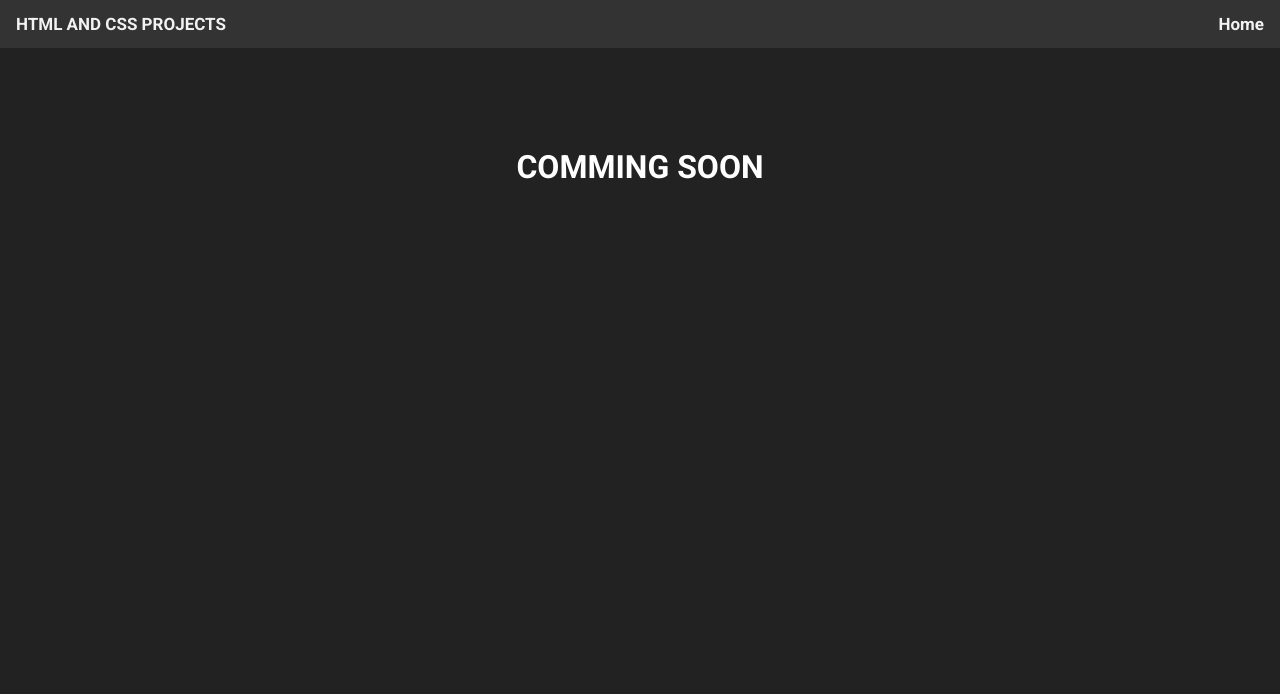
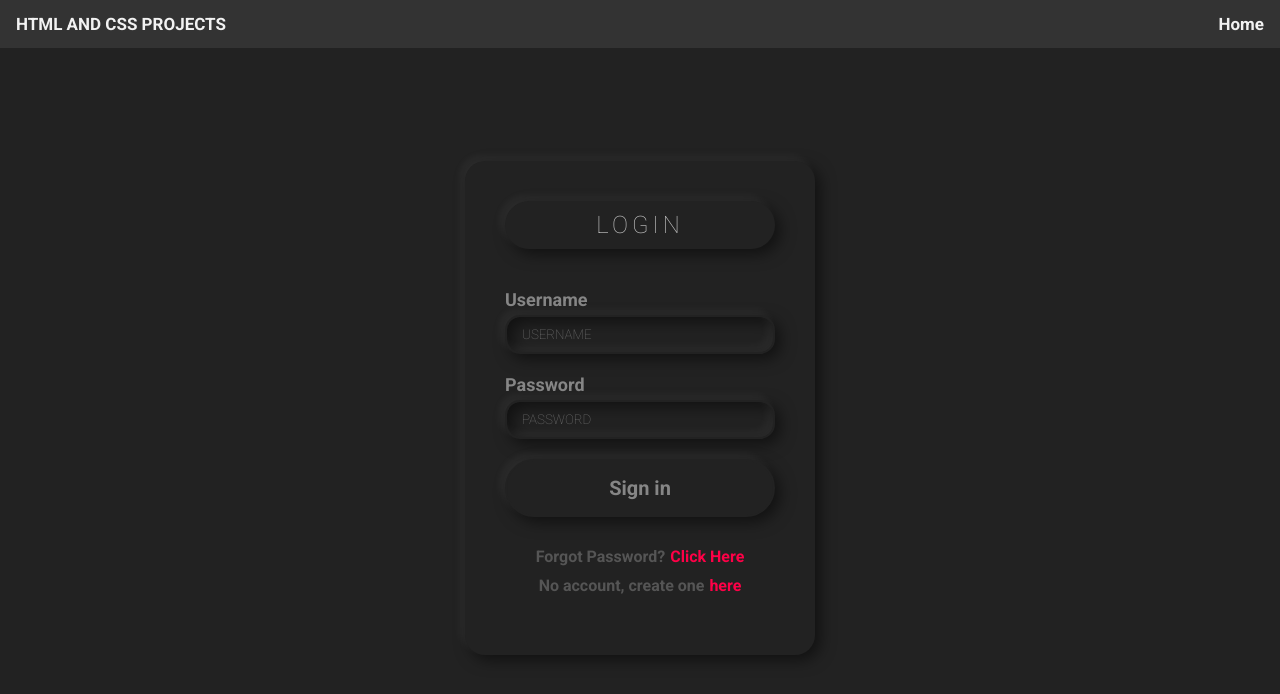
Before and after one commit to hooman05/hooman05.github.io, a plain HTML site: page neumorphismlogin/index.html in a window 1280 px wide. Drawn offline with Linux system fonts and the light colour scheme.

Commit message:
Add files via upload

```diff
--- a/neumorphismlogin/index.html
+++ b/neumorphismlogin/index.html
@@ -3,6 +3,13 @@
     <head>
         <title>HTML AND CSS LEARNING</title>
         <link rel="stylesheet" href="style.css">
+
+        <script>
+            function submit() {
+                document.getElementById('a').value='';
+                document.getElementById('b').value='';
+            }
+        </script>
     </head>
     <body>
         <!--       NAVBAR         -->
@@ -12,6 +19,27 @@
         </div>
         <!--     END NAVBAR       -->
 
-        <h1>COMMING SOON</h1>
+        <div class="project">
+            <div class="form">
+                <h2>login</h2>
+                <div class="input">
+                    <div class="inputBox">
+                        <label>Username</label>
+                        <input class="inp" value="" id="a" type="text" name="" placeholder="username">
+                    </div>
+
+                    <div class="inputBox">
+                        <label>Password</label>
+                        <input class="inp" value="" id="b" type="password" name="" placeholder="Password">
+                    </div>
+
+                    <div class="inputBox">
+                        <input class="sin" type="submit" name="" value="Sign in" onclick="submit()">
+                    </div>
+                    <p class="forgot">Forgot Password? <a class="link1" href="forgotpw.html">Click Here</a></p>
+                    <p class="forgot1">No account, create one<a class="link1" href="forgotpw.html" >here</a></p>
+                </div>
+            </div>
+        </div>
     </body>
 </html>
--- a/neumorphismlogin/style.css
+++ b/neumorphismlogin/style.css
@@ -1,12 +1,12 @@
-@import url('https://fonts.googleapis.com/css2?family=Roboto:wght@700;900&display=swap');
+@import url('https://fonts.googleapis.com/css2?family=Roboto:wght@100;700;900&display=swap');
 
 * {
     margin: 0;
     padding: 0;
     box-sizing: border-box;
-    font-family: Roboto;
-
-
+    font-family: 'Roboto', sans-serif;
+    font-weight: 700;
+    -webkit-user-select: none;
 }
 
 body {
@@ -50,3 +50,122 @@ h1 {
     padding-top: 100px;
     color: white;
 }
+
+.here {
+    margin-left: 10px;
+    margin-right: 10px;
+    text-decoration: none;
+}
+
+/* project start */
+
+.project {
+    display: flex;
+    justify-content: center;
+    align-items: center;
+    min-height: 90vh;
+}
+
+.form {
+    font-weight: 700;
+    border-radius: 20px;
+
+    position: relative;
+    width: 350px;
+    padding: 40px 40px 60px;
+
+    box-shadow: -5px -5px 10px rgba(255, 255, 255, .05),
+                 5px  5px 15px rgba(0, 0, 0, .5);
+}
+
+.form h2 {
+    display: flex;
+    color: #c7c7c7;
+    font-weight: 500;
+    text-transform: uppercase;
+    letter-spacing: 4px;
+    justify-content: center;
+    box-shadow: -5px -5px 10px rgba(255, 255, 255, .05),
+    5px  5px 15px rgba(0, 0, 0, .5);
+    padding: 10px;
+    border-radius: 50px;
+}
+
+.form .input {
+    font-weight: 700;
+    text-align: left;
+    margin-top: 40px;
+}
+
+.form .input .inputBox {
+    margin-top: 20px;
+}
+
+.form .input .inputBox label {
+    display: block;
+    color: #868686;
+    margin-bottom: 5px;
+    font-size: 18px;
+}
+
+.form .input .inputBox .inp {
+    font-weight: 100;
+
+    color: #30a9f4;
+    text-transform: none;
+    width: 100%;
+    background: #222;
+    border: 2px solid #222;
+    text-transform: uppercase;
+    outline: none;
+    border-radius: 15px;
+    padding: 10px 15px;
+    box-shadow: -5px -5px 10px rgba(255, 255, 255, .05),
+                5px  5px 15px rgba(0, 0, 0, .5),
+                inset -5px -5px 10px rgba(255, 255, 255, .05),
+                inset 5px 5px 15px rgba(0, 0, 0, .5);
+}
+
+.form .input .inputBox .sin {
+    color: #868686;
+    width: 100%;
+    background: #222;
+    border: 2px solid #222;
+    font-size: 20px;
+    outline: none;
+    border-radius: 40px;
+    padding: 15px 15px;
+    box-shadow: -5px -5px 10px rgba(255, 255, 255, .05),
+                5px  5px 15px rgba(0, 0, 0, .5);
+}
+
+.form .input .inputBox .sin:hover {
+    color: #868686;
+    width: 100%;
+    background: #222;
+    border: 2px solid #222;
+    outline: none;
+    border-radius: 40px;
+    padding: 15px 15px;
+    box-shadow: inset -5px -5px 10px rgba(255, 255, 255, .05),
+                inset 5px 5px 15px rgba(0, 0, 0, .5);
+}
+
+.forgot {
+    display: flex;
+    justify-content: center;
+    margin-top: 30px;
+    color: #555;
+}
+.forgot1 {
+    display: flex;
+    justify-content: center;
+    margin-top: 10px;
+    color: #555;
+}
+
+.link1 {
+    margin-left: 5px;
+    text-decoration: none;
+    color: #ff0047;
+}
```
Also changed, not shown: neumorphismlogin/forgotpw.html (added, +21 -0 lines).
